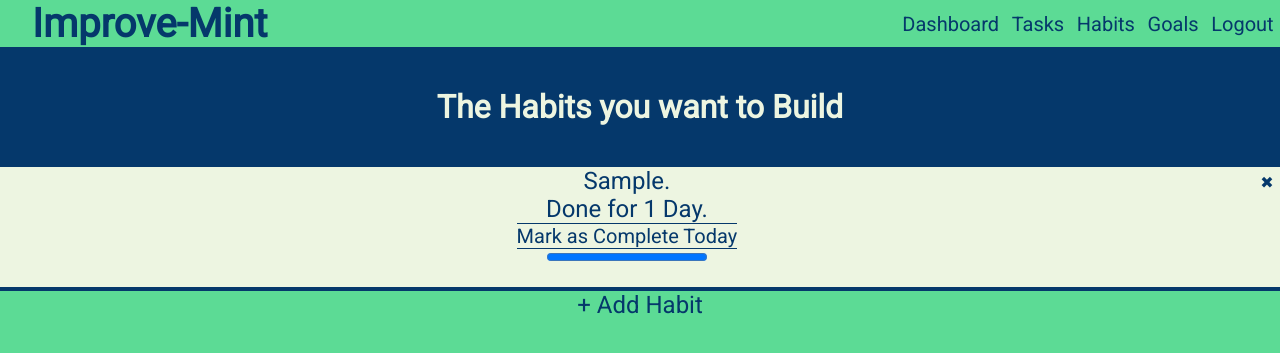
After one commit to ReezanVisram/ImproveMint, a Flask app: page /habit/ in a window 1280 px wide. The commit adds this page. Shown: the top 353 px of the page. Run offline with Flask 2, Linux system fonts and the light colour scheme; the visitor is signed in with stand-in values (Sample User, id 1); tables that the repository leaves empty hold one stand-in row (values such as "Sample post"); parts of the project's set-up code (start-up, migrations or seed data) failed here and were passed over.

Commit message:
Added all functionality for habits

```diff
--- /dev/null
+++ b/app/Blueprints/Habit/pages/habitHome.html
@@ -0,0 +1,65 @@
+{% extends "base.html" %}
+
+{% block content %}
+    <div class="habit-title-container">
+        <h1>The Habits you want to Build</h1>
+    </div>
+
+    <div class="habit-list-container">
+        {% for habit in habits %}
+            <div class="individual-habit-container">
+                <div class="individual-habit-content-container">
+                    <p class="habit-info-p">{{ habit.habit }}. <br>
+                        Done for {{ habit.daysDone }}
+                        {% if habit.daysDone == 1 %}
+                             Day.
+                        {% else %}
+                            Days.
+                        {% endif %}
+                    </p>
+                    <div>
+                        {% if habit.ableToBeUpdated %}
+                            <button class="mark-as-complete-button">Mark as Complete Today</button>
+
+                        {% else %}
+                            <p class="habit-info-p">Already Completed Today!</p>
+                        {% endif %}
+                    </div>
+                    <div>
+                        <progress value="{{ habit.daysDone }}" max="{{ habit.dayGoal }}"></progress>
+                    </div>
+
+                </div>
+                <p class="x-icon" id="{{ habit.id }}" onclick="deleteHabit('{{ habit.id }}')">&#10006</p>
+            </div>
+        {% endfor %}
+    </div>
+
+    <div class="add-habit-button-container">
+        <button id="add-habit-button"> + Add Habit</button>
+    </div>
+
+    <div class="add-habit-form-container">
+        <form action="/habit/createHabitData" method="POST" hidden id="add-habit-form" >
+            <div class="habit-div">
+                <input type="text" name="habit" required autocomplete="noname" />
+                <label for="habit" class="label-habit">
+                  <span class="content-habit">Habit</span>
+                </label>
+              </div>
+
+              <div class="dayGoal-div">
+                <input type="number" name="dayGoal" required autocomplete="noemail" />
+                <label for="dayGoal" class="label-dayGoal">
+                  <span class="content-dayGoal">Day Goal</span>
+                </label>
+              </div>
+            <input type="submit" value="Submit" class="habit-form-submit">
+        </form>
+    </div>
+{% endblock content %}
+
+{% block scripts %}
+    <script src="{{ url_for('habitBlueprint.static', filename='deleteHabit.js') }}"></script>
+    <script src="{{ url_for('habitBlueprint.static', filename='addHabit.js') }}"></script>
+{% endblock scripts %}
--- a/app/Blueprints/Habit/routes.py
+++ b/app/Blueprints/Habit/routes.py
@@ -1,4 +1,38 @@
-from flask import Blueprint
+from flask import Blueprint, render_template, redirect, url_for, jsonify, session, request
+from app.Models import db
+from app.Models.Habit import Habit
+from datetime import datetime
+
 
 habitBlueprint = Blueprint('habitBlueprint', __name__,
                            template_folder='pages', static_folder='static')
+
+@habitBlueprint.route('/')
+def habitHomeRoute():
+    currUserHabits = Habit.query.filter_by(userID=session['userId']).all()
+
+    for habit in currUserHabits:
+        if ((datetime.now() - habit.lastDateUpdated).days > 1):
+            habit.ableToBeUpdated = True
+
+        else:
+            habit.ableToBeUpdated = False
+
+    db.session.commit()
+    return render_template('habitHome.html', habits=currUserHabits)
+
+@habitBlueprint.route('/createHabitData', methods=["POST"])
+def createHabitDataRoute():
+    if (request.method == "POST"):
+        h = Habit(habit=request.form['habit'], dayGoal=request.form['dayGoal'], userID=session['userId'])
+        db.session.add(h)
+        db.session.commit()
+
+    return redirect(url_for('habitBlueprint.habitHomeRoute'))
+
+@habitBlueprint.route('/delete', methods=["POST"])
+def deleteHabitRoute():
+    json = request.get_json()
+    db.session.delete(Habit.query.filter_by(id=json['id']).first())
+    db.session.commit()
+    return jsonify({'status': 1})
--- /dev/null
+++ b/app/Blueprints/Habit/static/addHabit.js
@@ -0,0 +1,6 @@
+const addHabitButton = document.getElementById('add-habit-button');
+const addHabitForm = document.getElementById('add-habit-form');
+addHabitButton.addEventListener('click', () => {
+    addHabitButton.hidden = true;
+    addHabitForm.hidden = false;
+})
--- /dev/null
+++ b/app/Blueprints/Habit/static/deleteHabit.js
@@ -0,0 +1,34 @@
+const clientSideDeleteHabit = (id) => {
+    const divToDelete = document.getElementById(id).parentNode;
+
+    divToDelete.parentNode.removeChild(divToDelete);
+}
+
+const verifyResponse = (data) => {
+    if (data.status === 1) {
+        return true;
+    }
+    return false;
+}
+
+const deleteHabit = (id) => {
+    fetch('/habit/delete', {
+        method: "POST",
+        headers: new Headers({
+            "Accept": "application/json",
+            "Content-Type": "application/json"
+        }),
+        body: (
+            JSON.stringify(
+                {'id': id}
+            )
+        )
+    }).then(response => response.json())
+      .then(data => {
+        if (verifyResponse(data)) {
+            clientSideDeleteHabit(id)
+        } else {
+            console.log(data)
+        }
+      })
+}
--- /dev/null
+++ b/app/static/habit.css
@@ -0,0 +1,223 @@
+.habit-title-container {
+    width: 100%;
+    height: 15vh;
+    display: flex;
+    background-color: #05386B;
+    align-items: center;
+    justify-content: space-around;
+}
+
+.habit-title-container h1 {
+    color: #EDF5E1;
+}
+
+.habit-list-container {
+    width: 100%;
+    display: flex;
+    flex-direction: column;
+    align-items: center;
+}
+
+.individual-habit-container {
+    width: 100%;
+    height: 15vh;
+    display: flex;
+    justify-content: space-around;
+    background-color: #EDF5E1;
+    border-bottom: 4px solid #05386B;
+    text-align: center;
+}
+
+.individual-habit-content-container {
+    width: 100%;
+    height: 100%;
+    text-align: center;
+    display: flex;
+    flex-direction: column;
+    flex-grow: 100;
+}
+
+.individual-habit-container .habit-info-p {
+    color: #05386B;
+    font-size: 1.5rem;
+}
+
+.mark-as-complete-button {
+    background: none;
+    border: none;
+    border-bottom: 1px solid #05386B;
+    border-top: 1px solid #05386B;
+    outline: none;
+    color: #05386B;
+    font-size: 1.25rem;
+}
+
+.mark-as-complete-button:hover {
+    cursor: pointer;
+    background-color: #d3dbc6;
+}
+
+.x-icon {
+    margin: .5%;
+    color: #05386B;
+}
+
+.x-icon:hover {
+    color: black;
+    cursor: pointer;
+    scrollbar-highlight-color: none;
+}
+
+.add-habit-button-container {
+    width: 100%;
+    display: flex;
+    align-items: center;
+    justify-content: space-around;
+}
+
+.add-habit-button-container button {
+    border: none;
+    background: none;
+    outline: none;
+    color: #05386B;
+    font-size: 1.5rem;
+}
+
+.add-habit-button-container button:hover {
+    cursor: pointer;
+    color: #041a30;
+}
+
+.add-habit-form-container {
+    margin-top: 1%;
+    width: 100%;
+    display: flex;
+    align-items: center;
+    justify-content: space-around;
+}
+
+.habit-div {
+    position: relative;
+    overflow: hidden;
+}
+
+.habit-div input {
+    padding-top: 5%;
+    background-color: #5CDB95;
+    border: none;
+    font-size: 24px;
+    color: #EDF5E1;
+    outline: none;
+    color: #05386B;
+}
+
+.habit-div input:focus + .label-habit .content-habit,
+.habit-div input:valid + .label-habit .content-habit {
+    transform: translateY(-100%);
+    font-size: 16px;
+    color: #05386B;
+}
+
+.habit-div input:focus + .label-habit::after,
+.habit-div input:valid + .label-habit::after {
+    transform: translateX(0%);
+}
+
+.habit-div label {
+    position: absolute;
+    bottom: 0px;
+    left: 0%;
+    width: 100%;
+    height: 100%;
+    pointer-events: none;
+    border-bottom: solid 1px #EDF5E1;
+}
+
+.habit-div label::after {
+    content: "";
+    position: absolute;
+    left: 0px;
+    bottom: -1px;
+    height: 100%;
+    width: 100%;
+    border-bottom: 3px solid #05386B;
+    transform: translateX(-100%);
+    transition: transform 0.3s ease;
+}
+
+.content-habit {
+    position: absolute;
+    bottom: 5px;
+    left: 0px;
+    transition: all 0.3s ease;
+}
+
+.dayGoal-div {
+    position: relative;
+    overflow: hidden;
+}
+
+.dayGoal-div input {
+    padding-top: 5%;
+    background-color: #5CDB95;
+    border: none;
+    font-size: 24px;
+    color: #EDF5E1;
+    outline: none;
+    color: #05386B;
+}
+
+.dayGoal-div input:focus + .label-dayGoal .content-dayGoal,
+.dayGoal-div input:valid + .label-dayGoal .content-dayGoal {
+    transform: translateY(-100%);
+    font-size: 16px;
+    color: #05386B;
+}
+
+.dayGoal-div input:focus + .label-dayGoal::after,
+.dayGoal-div input:valid + .label-dayGoal::after {
+    transform: translateX(0%);
+}
+
+.dayGoal-div label {
+    position: absolute;
+    bottom: 0px;
+    left: 0%;
+    width: 100%;
+    height: 100%;
+    pointer-events: none;
+    border-bottom: solid 1px #EDF5E1;
+}
+
+.dayGoal-div label::after {
+    content: "";
+    position: absolute;
+    left: 0px;
+    bottom: -1px;
+    height: 100%;
+    width: 100%;
+    border-bottom: 3px solid #05386B;
+    transform: translateX(-100%);
+    transition: transform 0.3s ease;
+}
+
+.content-dayGoal {
+    position: absolute;
+    bottom: 5px;
+    left: 0px;
+    transition: all 0.3s ease;
+}
+
+.habit-form-submit {
+    border: none;
+    background: none;
+    outline: none;
+    font-size: 1.5rem;
+    color: #05386B;
+    background-color: #5CDB95;
+    width: 100%;
+}
+.habit-form-submit:hover {
+    cursor: pointer;
+    background-color: #47aa74;
+}
--- a/app/static/task.css
+++ b/app/static/task.css
@@ -16,10 +16,6 @@
 
 .task-title-container h1 {
     color: #EDF5E1;
-}
-
-.task-list-container {
-    width: 100%;
 }
 
 .individual-task-container {
--- a/app/templates/base.html
+++ b/app/templates/base.html
@@ -8,6 +8,7 @@
     <link rel="stylesheet" href="{{ url_for('static', filename='signUp.css') }}">
     <link rel="stylesheet" href="{{ url_for('static', filename='login.css') }}">
     <link rel="stylesheet" href="{{ url_for('static', filename='task.css') }}">
+    <link rel="stylesheet" href="{{ url_for('static', filename='habit.css') }}">
 {% endblock styles %}
 
 {% include "header.html" %}
```
Also changed, not shown: app/Models/Habit.py (+4 -4 lines).
